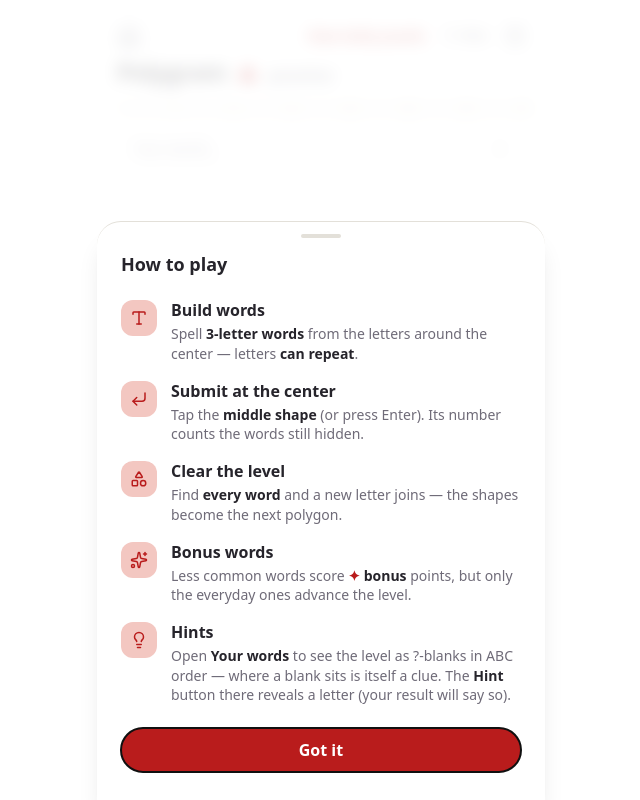
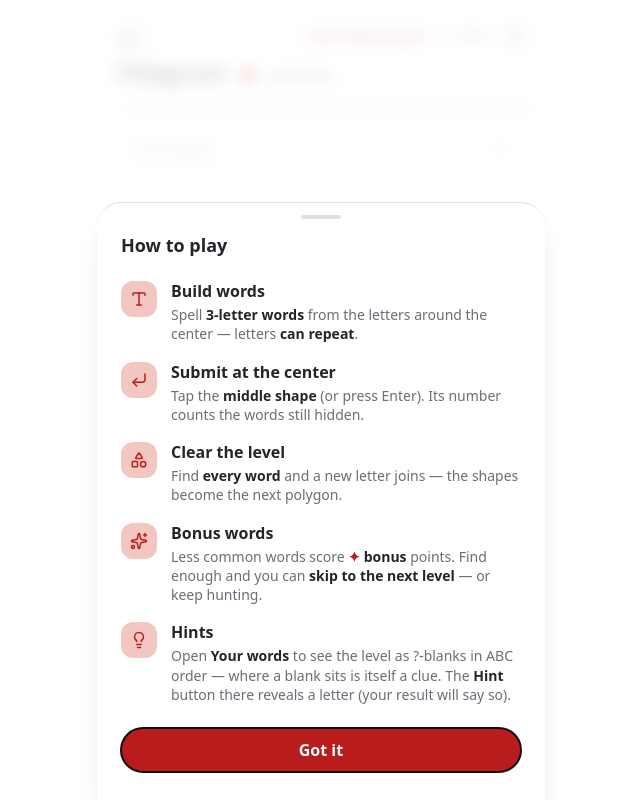
Before and after one commit to rickymetz/wordgirl, a React (Vite) app: page /games/polygram/practice in a window 1280 px wide. Shown: the whole page, without its empty margins (319-959 px from the left). Built offline with nearby package versions, Linux system fonts and the light colour scheme.

Commit message:
Update Polygram coach sheet to explain bonus word skip
Co-Authored-By: Claude Opus 4.6 <noreply@anthropic.com>
Claude-Session: https://claude.ai/code/session_01DLf9XD9hKosVLdmNeV4MWD

```diff
--- a/src/games/polygram/ui/GameScreen.tsx
+++ b/src/games/polygram/ui/GameScreen.tsx
@@ -522,7 +522,8 @@ export function GameScreen({ mode }: Props) {
                     <Key>
                       <span className="text-accent">✦</span> bonus
                     </Key>{" "}
-                    points, but only the everyday ones advance the level.
+                    points. Find enough and you can{" "}
+                    <Key>skip to the next level</Key> — or keep hunting.
                   </>
                 ),
               },
```
